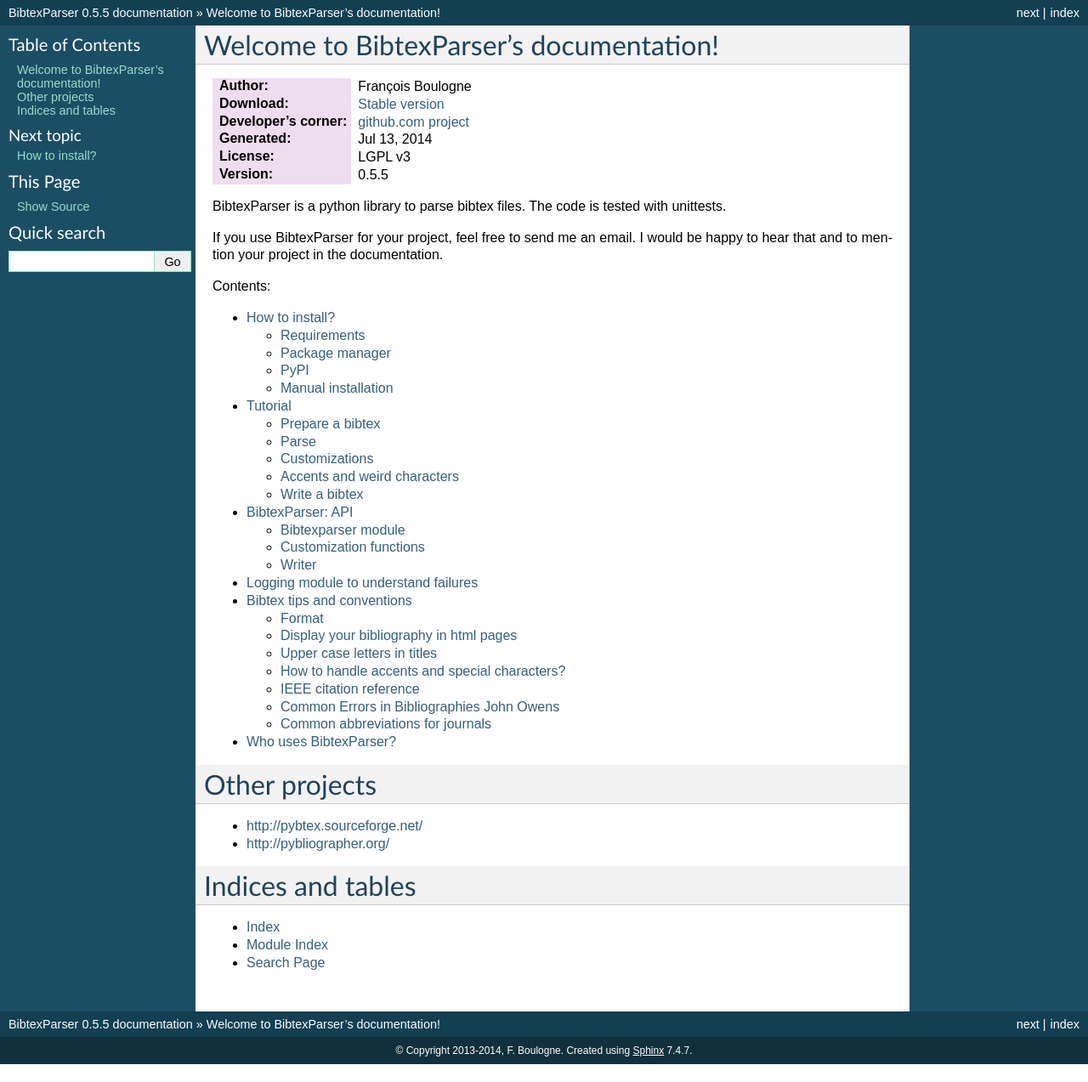
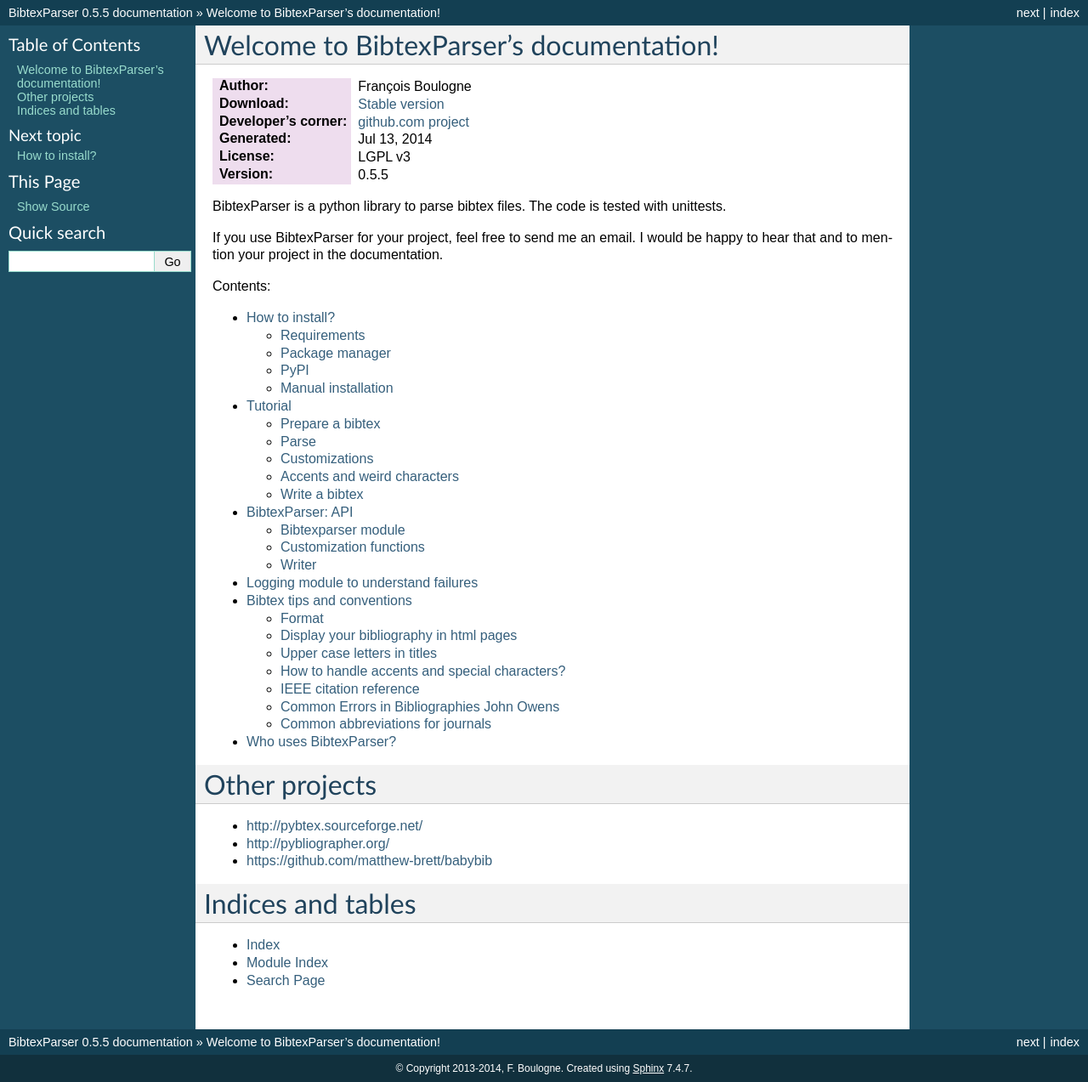
Before and after one commit to sciunto-org/python-bibtexparser, a Sphinx documentation site: the page built from docs/source/index.rst, in a window 1280 px wide. Shown: the whole page at 85% size. Built offline with Sphinx 7.4.7, drawn with Linux system fonts in a browser that asks for light colours; before the commit the page ends 1252 px from its top, so only the background shows below that; some of the changed lines change nothing that is shown.

Commit message:
add project url

```diff
--- a/docs/source/index.rst
+++ b/docs/source/index.rst
@@ -36,6 +36,7 @@
 
 * http://pybtex.sourceforge.net/
 * http://pybliographer.org/
+* https://github.com/matthew-brett/babybib
 
 Indices and tables
 ==================
```
